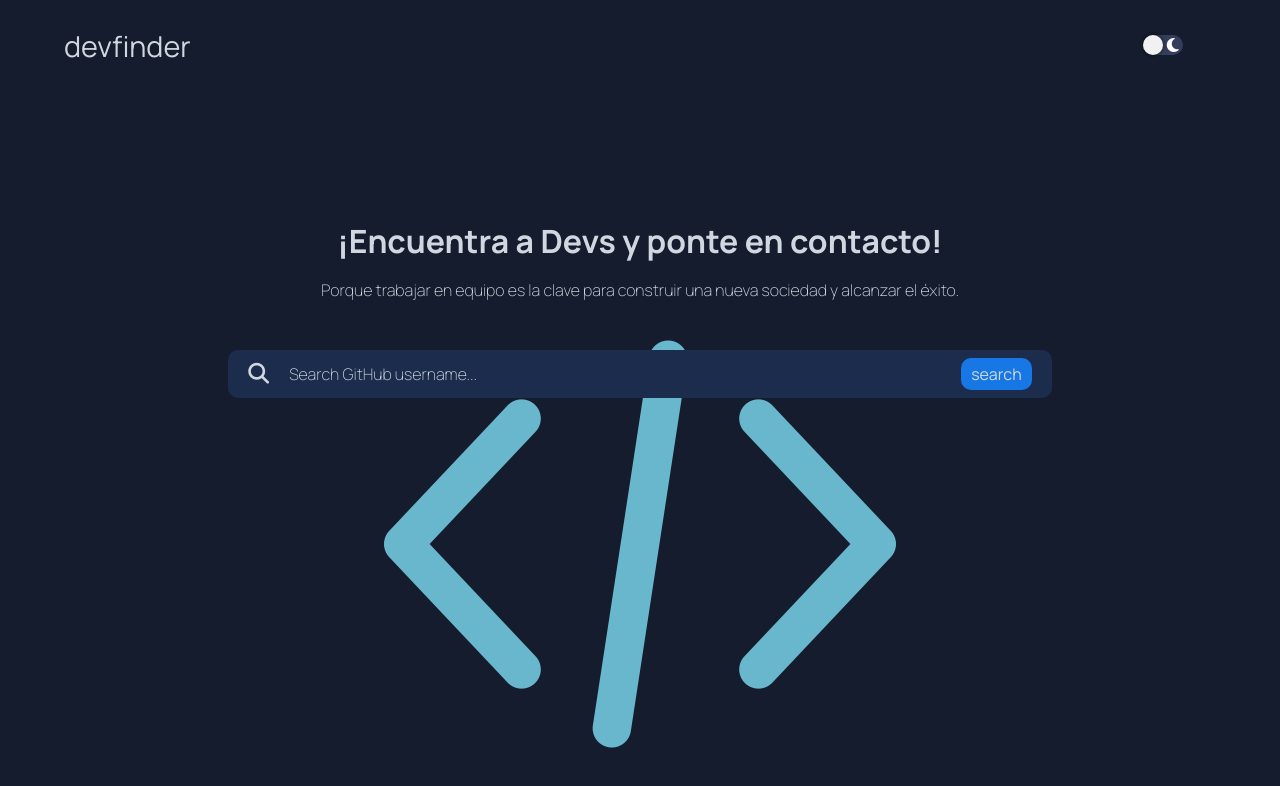
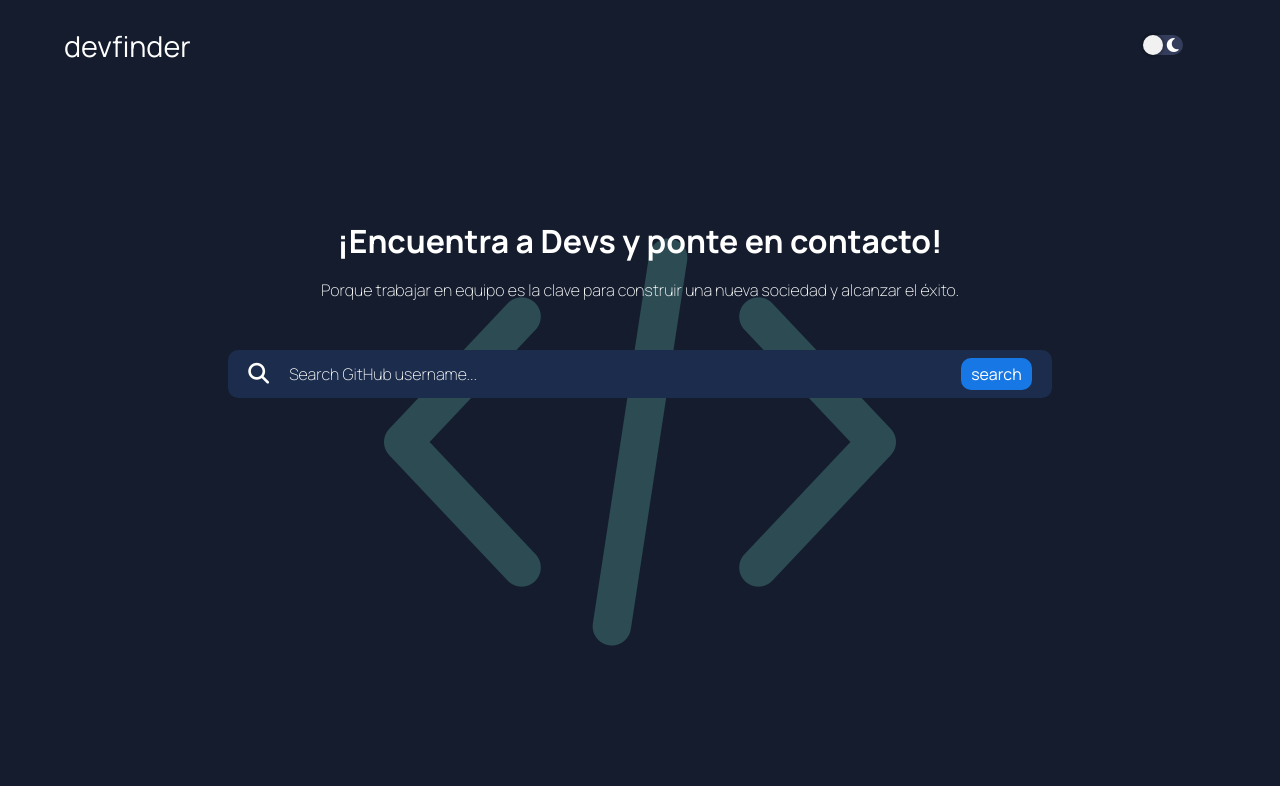
Before and after one commit to peterleunam1/devfinder, a React (Vite) app: page / in a window 1280 px wide. Shown: the top 786 px of the page. Built offline with nearby package versions, Linux system fonts and the light colour scheme.

Commit message:
Fix: Solving background-image

```diff
--- a/src/app.scss
+++ b/src/app.scss
@@ -6,7 +6,7 @@ body {
 .isLight {
   color: color(accentLight);
   background-color: color(backgroundLight);
-
+  color: color(accen2tLight);
   button {
     background-color: color(buttonColorLight);
     color: color(primaryLight);
--- a/src/components/pages/home/home.scss
+++ b/src/components/pages/home/home.scss
@@ -10,11 +10,13 @@
   width: 100%;
   height: 100vh;
   background-image: url("../../../assets/coding.png");
-  background-position: bottom;
+  background-position: center;
   background-repeat: no-repeat;
   justify-self: center;
   text-align: center;
   @include flex(column, flex-start, center);
+
+
 }
 .home__span{
   width: 100%;
@@ -22,6 +24,8 @@
 }
 .home__title{
   margin-top: $pm2*7;
+  font-weight: 1000;
+  color: color(accent2);
           @include mobileL{
            font-size: 1.7rem;
           }
--- a/src/scss/abstracts/_variables.scss
+++ b/src/scss/abstracts/_variables.scss
@@ -2,10 +2,11 @@ $colors: (
   primary: #1c2c4c,
   backgorund: #141c2d,
   buttonColor: #1778e5,
-  accent: #d0d7e1,
+  accent: #fff,
   skeleton1: #3a558a,
   skeleton2: #223a6b,
   error: #c9201d,
+
 
   // Colors for the theme
   primaryLight: #FFffff,
```
Also changed, not shown: src/assets/coding.png.
